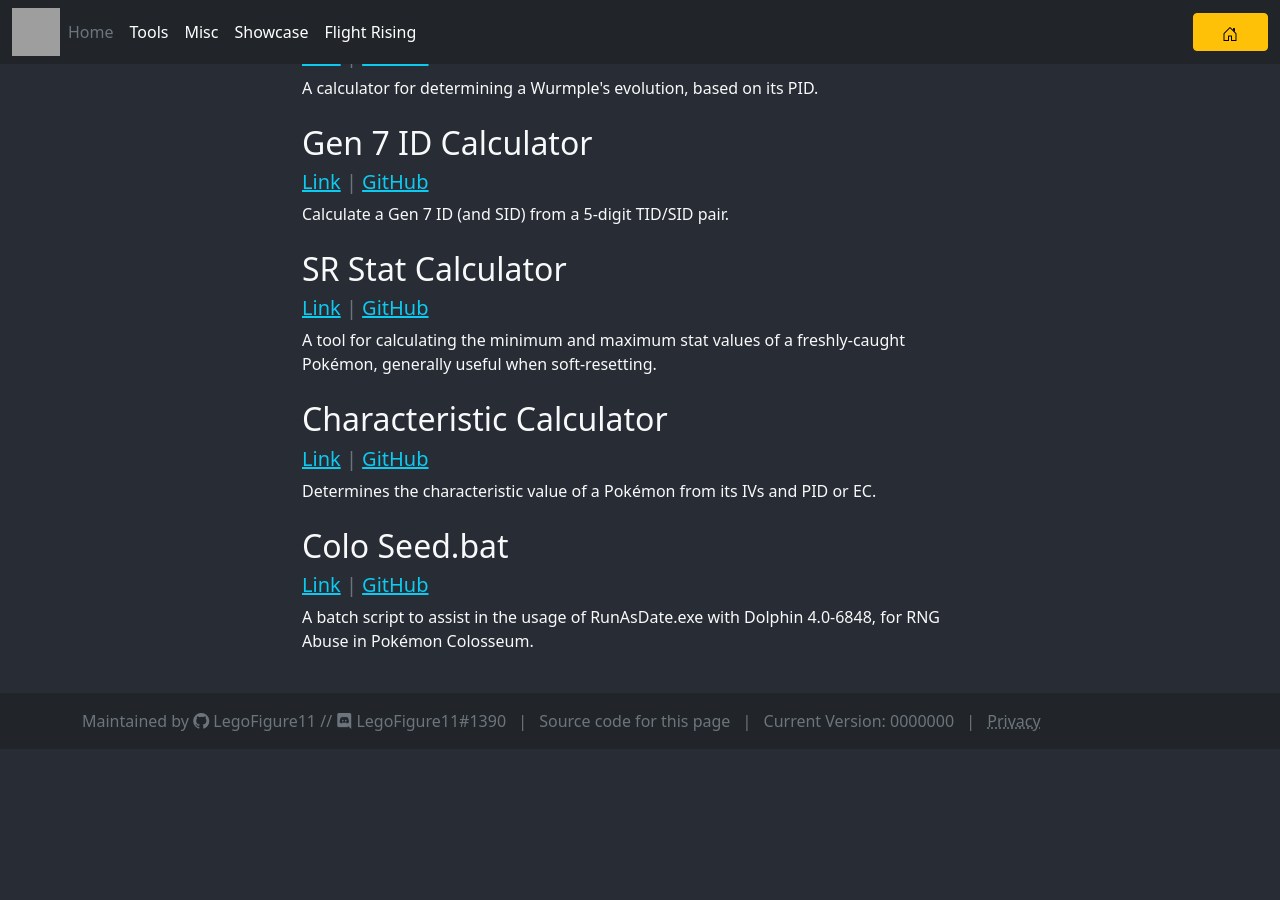
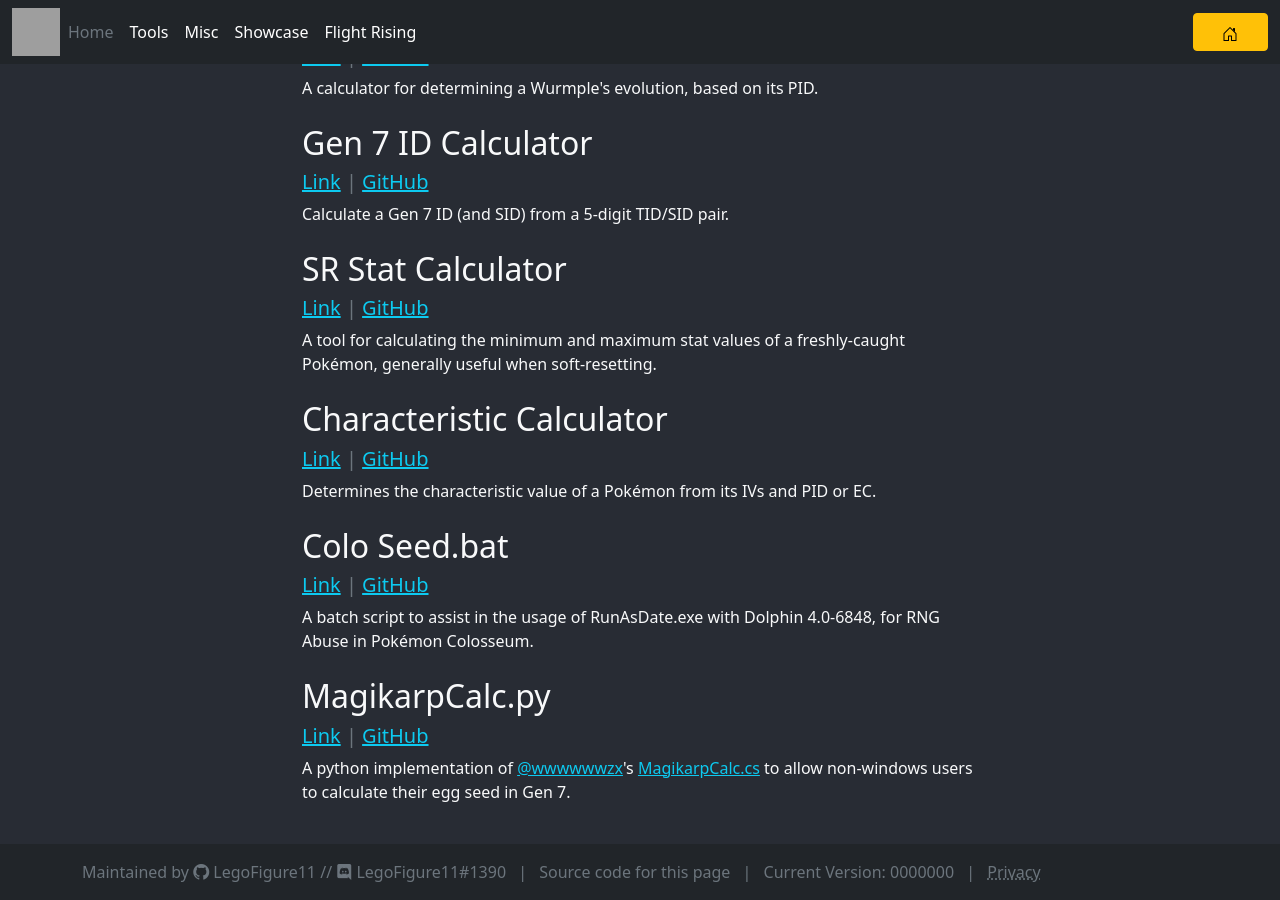
Before and after one commit to LegoFigure11/legofigure11.github.io, a Jekyll site: the page built from tools/index.html, in a window 1280 px wide and 900 px high, scrolled down 639 px. Built offline with Jekyll 4.4.1, drawn with Linux system fonts in a browser that asks for light colours; comment, search, counter and statistics services are not loaded; before the commit the page ends 1388 px from its top, so only the background shows below that; grey boxes are pictures that could not be loaded.

Commit message:
Add MagikarpCalc.py

```diff
--- a/tools/index.html
+++ b/tools/index.html
@@ -85,4 +85,14 @@ permalink: /tools/
       Pok&eacute;mon Colosseum.
     </p>
   </div>
+  <div class="pb-2">
+    <h2 class="anchored">MagikarpCalc.py</h2>
+    <h5 class="text-secondary">
+      <a class="text-info" href="/tools/margikarp-calc/">Link</a> | <a class="text-info" href="https://gist.github.com/LegoFigure11/c497aefce6849d61252414d42682a263">GitHub</a>
+    </h5>
+    <p>
+      A python implementation of <a class="text-info" href="https://github.com/wwwwwwzx">@wwwwwwzx</a>'s <a class="text-info" href="https://github.com/wwwwwwzx/3DSRNGTool/blob/master/3DSRNGTool/Util/MagikarpCalc.cs">MagikarpCalc.cs</a> to allow
+      non-windows users to calculate their egg seed in Gen 7.
+    </p>
+  </div>
 </div>
```
Also changed, not shown: tools/magikarp-calc/index.html (added, +16 -0 lines).
